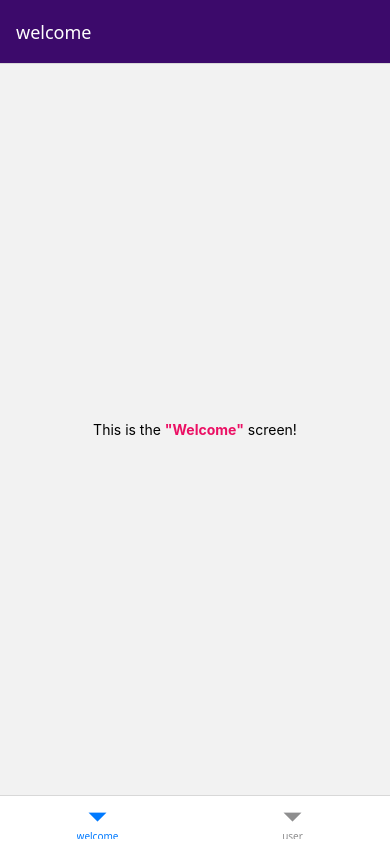
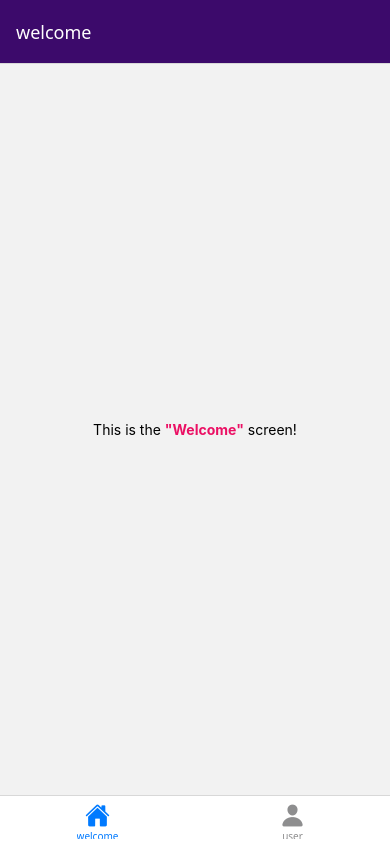
Before and after one commit to PraneethBunny123/native-navigators, a React Native app: screen / in a window 390 px wide. Built offline with nearby package versions, Linux system fonts and the light colour scheme.

Commit message:
adding Icons

```diff
--- a/App.js
+++ b/App.js
@@ -62,12 +62,17 @@ export default function App() {
                 <BottomTab.Screen
                     name="welcome"
                     component={WelcomeScreen}
-
+                    options={{
+                        tabBarIcon: ({color, size}) => <Ionicons name="home" color={color} size={size} />
+                    }}
                 />
                 <BottomTab.Screen
                     name="user"
                     component={UserScreen}
-
+                    options={{
+                        tabBarIcon: ({color, size}) => <Ionicons name="person" color={color} size={size} />
+//                     }}
+                    }}
                 />
             </BottomTab.Navigator>
         </NavigationContainer>
```
